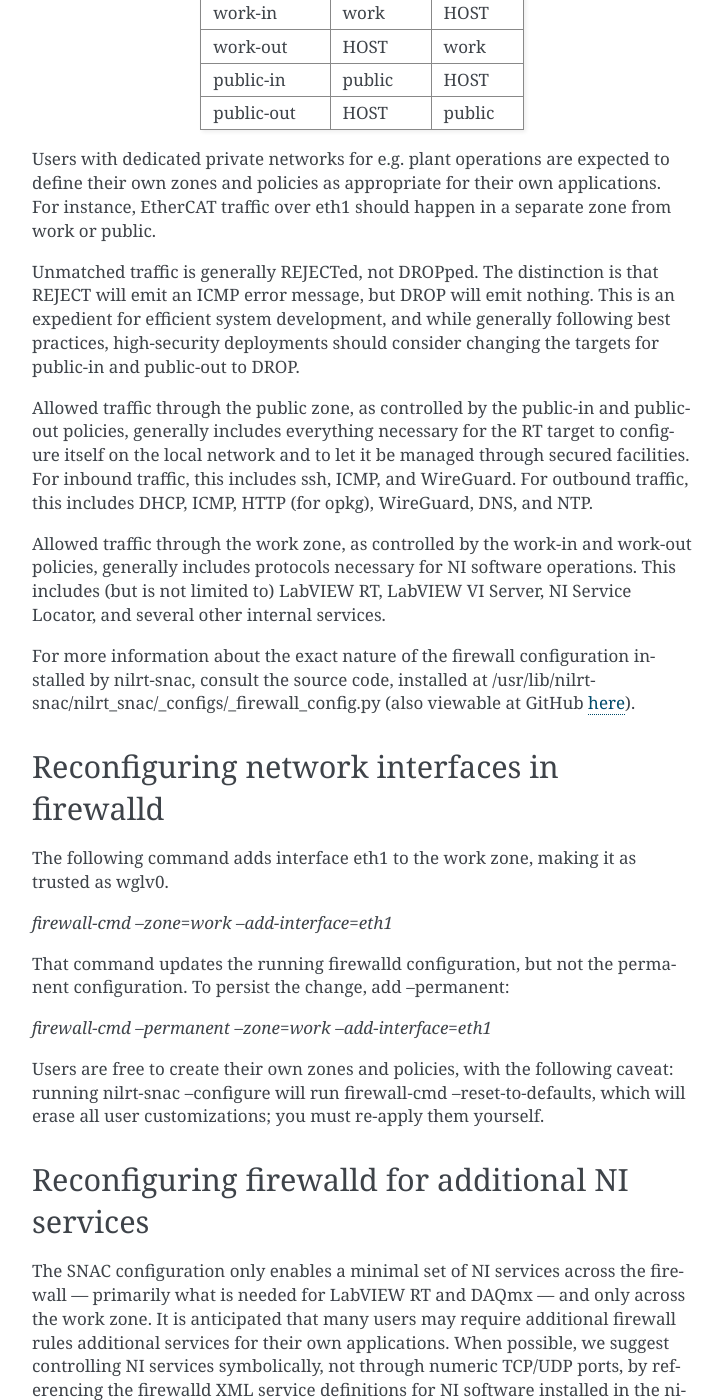
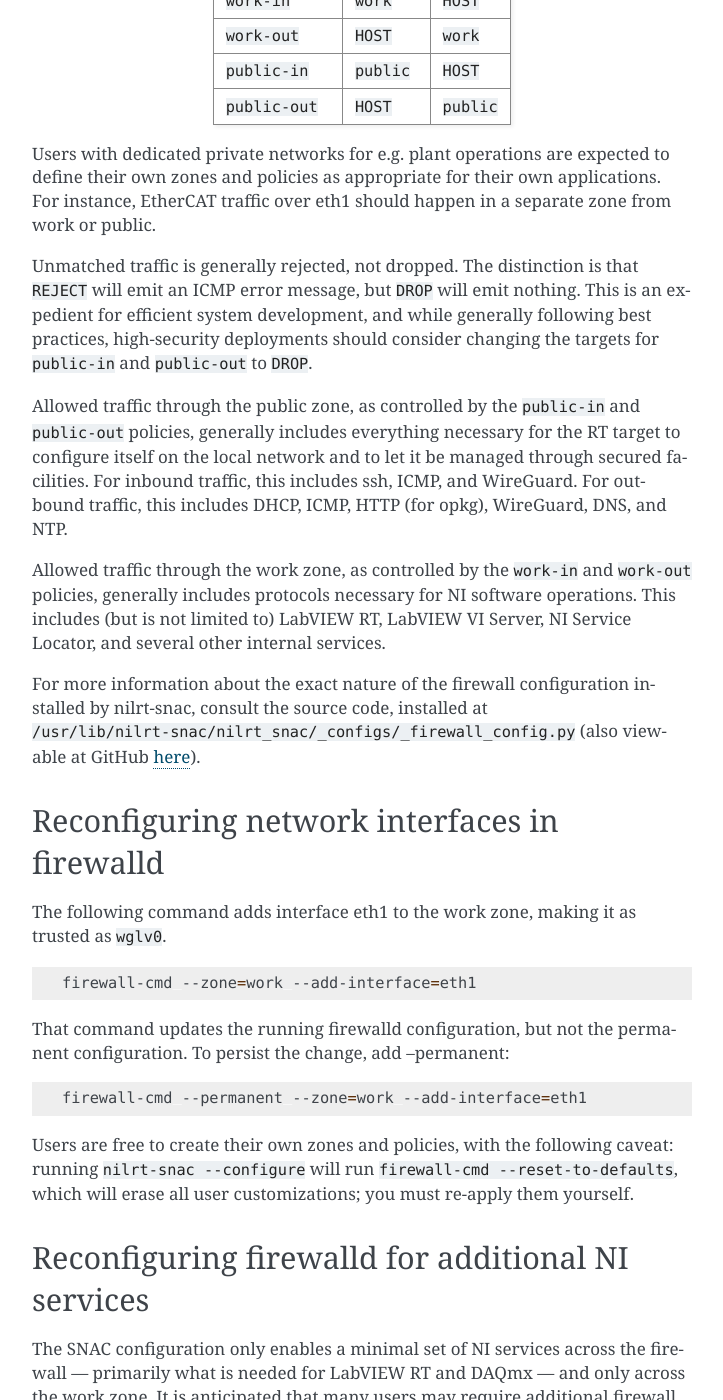
Before and after one commit to ni/nilrt-snac-guide, a Sphinx documentation site: the page built from source/appendix_3.rst, in a window 1280 px wide and 1400 px high, scrolled down 1292 px. Shown: the whole window, without its empty margins (388-1111 px from the left). Built offline with Sphinx 7.4.7, drawn with Linux system fonts in a browser that asks for light colours; some of the changed text lies outside the part shown.

Commit message:
appendix_3.rst: style fixes
Named firewalld entities, network interfaces, package names, and paths should be
in monospace.

Argument snippets should be in monospace even if they can be understood
transparently: "UDP port 2222" should be in book text, but `2222/udp` is
something that literally belongs on the command line.

Wrap code snippets so that sphinx doesn't try to wrap them for us.

"INGRESS" and "EGRESS" are not named firewalld entities and should be
capitalized normally.

Code blocks should be formatted appropriately.

Signed-off-by: Richard Tollerton <rich.tollerton@ni.com>

```diff
--- a/source/appendix_3.rst
+++ b/source/appendix_3.rst
@@ -21,15 +21,15 @@
 
 firewalld classifies networks (whether IP address ranges or network
 interfaces) into *zones*, allowing remote hosts to be grouped into
-different levels of trust. The pseudo-zone HOST represents the local
-host itself; the pseudo-zone ANY is the complement of HOST. Unclassified
+different levels of trust. The pseudo-zone ``HOST`` represents the local
+host itself; the pseudo-zone ``ANY`` is the complement of ``HOST``. Unclassified
 interfaces and hosts are placed in a default zone.
 
 Firewall rules are organized into *policies*. Each policy has one or
-more ingress and egress zones. (If no egress zone is defined, HOST is
+more ingress and egress zones. (If no egress zone is defined, ``HOST`` is
 assumed. Likewise, policy definitions can also be added to zone
 definitions, in which case the zone is assumed to be the ingress zone
-and HOST is the egress zone.) Policies can match on any of its defined
+and ``HOST`` is the egress zone.) Policies can match on any of its defined
 ingress and egress zones, protocols, and source/destination ports; they
 also define what should be done with a matching packet. Packets will be
 processed by all policies whose ingress and egress zones match its
@@ -58,7 +58,7 @@
 rules.
 
 Zones and policies are configured as follows. The work zone includes
-wglv0. All other network interfaces remain at their default zone which
+``wglv0``. All other network interfaces remain at their default zone which
 is public. Firewall rules are always defined separately for outbound and
 inbound traffic. This requires explicitly constructed policies to manage
 outbound traffic rules; for symmetry, inbound policies are also created.
@@ -66,45 +66,45 @@
 to zones rather than policies; when added to a zone, the rule is always
 interpreted as inbound.)
 
-+----------------------+-----------------------+-----------------------+
-| Policy name          | INGRESS               | EGRESS                |
-+======================+=======================+=======================+
-| work-in              | work                  | HOST                  |
-+----------------------+-----------------------+-----------------------+
-| work-out             | HOST                  | work                  |
-+----------------------+-----------------------+-----------------------+
-| public-in            | public                | HOST                  |
-+----------------------+-----------------------+-----------------------+
-| public-out           | HOST                  | public                |
-+----------------------+-----------------------+-----------------------+
++------------------+---------------+--------------+
+| Policy name      | Ingress       | Egress       |
++==================+===============+==============+
+| ``work-in``      | ``work``      | ``HOST``     |
++------------------+---------------+--------------+
+| ``work-out``     | ``HOST``      | ``work``     |
++------------------+---------------+--------------+
+| ``public-in``    | ``public``    | ``HOST``     |
++------------------+---------------+--------------+
+| ``public-out``   | ``HOST``      | ``public``   |
++------------------+---------------+--------------+
 
 Users with dedicated private networks for e.g. plant operations are
 expected to define their own zones and policies as appropriate for their
 own applications. For instance, EtherCAT traffic over eth1 should happen
 in a separate zone from work or public.
 
-Unmatched traffic is generally REJECTed, not DROPped. The distinction is
-that REJECT will emit an ICMP error message, but DROP will emit nothing.
+Unmatched traffic is generally rejected, not dropped. The distinction is
+that ``REJECT`` will emit an ICMP error message, but ``DROP`` will emit nothing.
 This is an expedient for efficient system development, and while
 generally following best practices, high-security deployments should
-consider changing the targets for public-in and public-out to DROP.
+consider changing the targets for ``public-in`` and ``public-out`` to ``DROP``.
 
-Allowed traffic through the public zone, as controlled by the public-in
-and public-out policies, generally includes everything necessary for the
+Allowed traffic through the public zone, as controlled by the ``public-in``
+and ``public-out`` policies, generally includes everything necessary for the
 RT target to configure itself on the local network and to let it be
 managed through secured facilities. For inbound traffic, this includes
 ssh, ICMP, and WireGuard. For outbound traffic, this includes DHCP,
 ICMP, HTTP (for opkg), WireGuard, DNS, and NTP.
 
-Allowed traffic through the work zone, as controlled by the work-in and
-work-out policies, generally includes protocols necessary for NI
+Allowed traffic through the work zone, as controlled by the ``work-in`` and
+``work-out`` policies, generally includes protocols necessary for NI
 software operations. This includes (but is not limited to) LabVIEW RT,
 LabVIEW VI Server, NI Service Locator, and several other internal
 services.
 
 For more information about the exact nature of the firewall
 configuration installed by nilrt-snac, consult the source code,
-installed at /usr/lib/nilrt-snac/nilrt_snac/_configs/_firewall_config.py
+installed at ``/usr/lib/nilrt-snac/nilrt_snac/_configs/_firewall_config.py``
 (also viewable at GitHub `here <https://github.com/ni/nilrt-snac/blob/master/nilrt_snac/_configs/_firewall_config.py>`__).
 
 
@@ -115,18 +115,22 @@
 ---------------------------------------------
 
 The following command adds interface eth1 to the work zone, making it as
-trusted as wglv0.
+trusted as ``wglv0``.
 
-`firewall-cmd --zone=work --add-interface=eth1`
+.. code-block:: bash
+
+    firewall-cmd --zone=work --add-interface=eth1
 
 That command updates the running firewalld configuration, but not the
 permanent configuration. To persist the change, add --permanent:
 
-`firewall-cmd --permanent --zone=work --add-interface=eth1`
+.. code-block:: bash
+
+    firewall-cmd --permanent --zone=work --add-interface=eth1
 
 Users are free to create their own zones and policies, with the
-following caveat: running nilrt-snac --configure will run firewall-cmd
---reset-to-defaults, which will erase all user customizations; you must
+following caveat: running ``nilrt-snac --configure`` will run ``firewall-cmd
+--reset-to-defaults``, which will erase all user customizations; you must
 re-apply them yourself.
 
 
@@ -143,32 +147,41 @@
 applications. When possible, we suggest controlling NI services
 symbolically, not through numeric TCP/UDP ports, by referencing the
 firewalld XML service definitions for NI software installed in the
-ni-firewalld-servicedefs package (source
-`here <https://github.com/ni/meta-nilrt/tree/nilrt/master/next/recipes-ni/ni-firewalld-servicedefs>`__).
+``ni-firewalld-servicedefs`` package, in
+``meta-nilrt/recipes-ni/ni-firewalld-servicedefs``
+(`link <https://github.com/ni/meta-nilrt/tree/nilrt/master/next/recipes-ni/ni-firewalld-servicedefs>`__).
 This may improve the readability of firewall rules and future-proof
 those rules against future changes.
 
 For instance, the command to open incoming traffic to UDP port 2222 in
 the running configuration is:
 
-`firewall-cmd --policy=work-in --add-port=2222/udp`
+.. code-block:: bash
 
-However, 2222/udp is ostensibly used by Ethernet/IP Explicit Messaging;
-the following will enable all ports used by that protocol, both 2222/udp
-and 44818/tcp:
+    firewall-cmd --policy=work-in --add-port=2222/udp
 
-`firewall-cmd --policy=work-in --add-service=ethernet-ip-explicit`
+However, ``2222/udp`` is ostensibly used by Ethernet/IP Explicit Messaging;
+the following will enable all ports used by that protocol, both ``2222/udp``
+and ``44818/tcp``:
+
+.. code-block:: bash
+
+    firewall-cmd --policy=work-in \
+        --add-service=ethernet-ip-explicit
 
 That command updates the running firewalld configuration, but not the
-permanent configuration. To persist the change, add --permanent:
+permanent configuration. To persist the change, add ``--permanent``:
 
-`firewall-cmd --permanent --policy=work-in --add-service=ethernet-ip-explicit`
+.. code-block:: bash
 
-See the ni-firewalld-servicedefs
+    firewall-cmd --permanent --policy=work-in \
+        --add-service=ethernet-ip-explicit
+
+See the ``ni-firewalld-servicedefs``
 `source <https://github.com/ni/meta-nilrt/tree/nilrt/master/next/recipes-ni/ni-firewalld-servicedefs>`__
 for a list of currently-defined NI services; or, on a live SNAC target,
-run opkg files ni-firewalld-servicedefs. To see a list of all firewalld
-services, run firewall-cmd --get-services (warning: long).
+run ``opkg files ni-firewalld-servicedefs``. To see a list of all firewalld
+services, run ``firewall-cmd --get-services`` (warning: long).
 
 At present, some NI services remain generally incompatible with
 firewalls, typically because their listening ports are dynamically
@@ -176,9 +189,10 @@
 work zone, i.e. the WireGuard interface) may need to be disabled. This
 can be accomplished with
 
-`firewall-cmd --policy=work-in --set-target=ACCEPT`
+.. code-block:: bash
 
-`firewall-cmd --policy=work-out --set-target=ACCEPT`
+    firewall-cmd --policy=work-in --set-target=ACCEPT
+    firewall-cmd --policy=work-out --set-target=ACCEPT
 
 
 .. _troubleshooting:
@@ -190,19 +204,20 @@
 Initial application testing under SNAC may fail because of ports blocked
 by the firewall; knowing when this occurs is vital for efficient
 application testing and triage. firewalld can be configured to write a
-log message for every dropped packet, by setting e.g. LogDenied=unicast
-in /etc/firewalld/firewalld.conf.
+log message for every dropped packet, by setting e.g. ``LogDenied=unicast``
+in ``/etc/firewalld/firewalld.conf``.
 
 .. code-block:: ini
 
-    # Add logging rules right before reject and drop rules in the INPUT, FORWARD
-    # and OUTPUT chains for the default rules and also final reject and drop Rules
-    # in zones. Possible values are: all, unicast, broadcast, multicast and off.
+    # Add logging rules right before reject and drop rules in the
+    # INPUT, FORWARD and OUTPUT chains for the default rules and
+    # also final reject and drop Rules in zones. Possible values
+    # are: all, unicast, broadcast, multicast and off.
     # Default: off
     LogDenied=unicast
 
 Logged packets will be written to the kernel log and can be browsed via
-dmesg; use dmesg -w to watch the log in real-time.
+dmesg; use ``dmesg -w`` to watch the log in real-time.
 
 
 .. _limitations:
```
